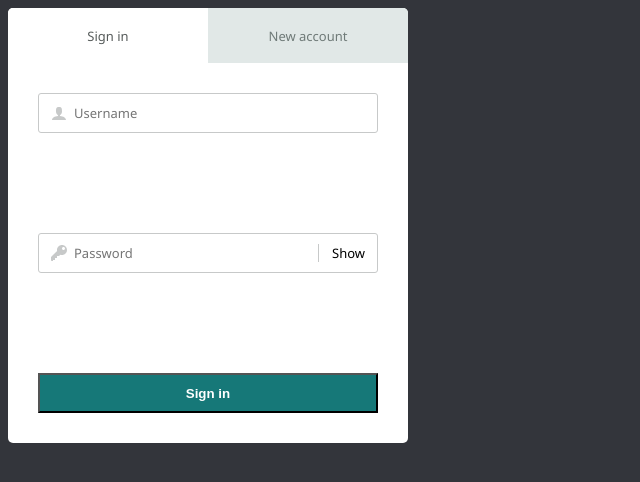
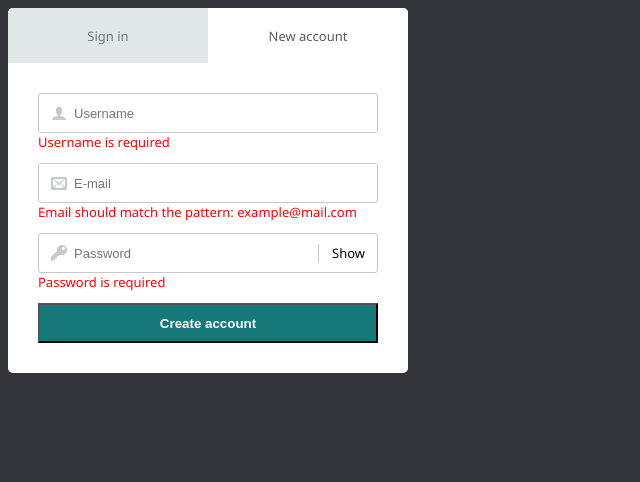
Before and after one commit to konstantovolkov/task-manager-diploma, a React (Create React App) app: page / in a window 1280 px wide. Shown: the top 482 px of the page, without its empty margins (0-640 px from the left). Built offline with nearby package versions, Linux system fonts and the light colour scheme; the HTML template or start-up script is replaced by a standard one.

Commit message:
Add validation alerts

```diff
--- a/src/App.tsx
+++ b/src/App.tsx
@@ -4,7 +4,8 @@ import { IconType, InputType } from './types/enums';
 import { TFormTypesRecord } from './types/TFormTypesRecord';
 import { IFormState } from './types/IFormState';
 
-const check = (isValid: (value: string) => boolean) => (value: string) => isValid(value)
+const check = (isValid: (value: string) => boolean) => (value: string) =>
+  isValid(value);
 
 const formConfig: TFormTypesRecord = {
   'Sign in': {
@@ -27,7 +28,7 @@ const formConfig: TFormTypesRecord = {
         Username: ${inputData.username}
         Password: ${inputData.password}`);
     },
-    submitButtonText: 'Sign in',
+    submitButtonText: 'Sign in'
   },
   'New account': {
     inputs: [
@@ -38,7 +39,7 @@ const formConfig: TFormTypesRecord = {
         icon: IconType.USER
       },
       {
-        type: InputType.EMAIL,
+        type: InputType.TEXT,
         placeholder: 'E-mail',
         name: 'email',
         icon: IconType.EMAIL
@@ -56,23 +57,41 @@ const formConfig: TFormTypesRecord = {
         Email: ${inputData.email}
         Password: ${inputData.password}`);
     },
-    submitButtonText: 'Create account'
+    submitButtonText: 'Create account',
+    validators: {
+      password: [
+        {
+          isValid: check(value => value.length > 0),
+          errorMessage: 'Password is required'
         },
-  validators: {
-    'password': {
+        {
           isValid: check(value => value.length > 6),
-      message: 'Password length must be more than 6',
+          errorMessage: "Password's length must be more than 6"
+        }
+      ],
+      username: [
+        {
+          isValid: check(value => value.length > 0),
+          errorMessage: 'Username is required'
         },
-    'username': {
+        {
           isValid: check(value => value.length < 15),
-      message: 'Username must be shorter than 15',
-    },
-    'email': {
+          errorMessage: 'Username must be shorter than 15'
+        }
+      ],
+      email: [
+        {
           isValid: check(value => {
             const regex = /^(([^<>()[\]\\.,;:\s@"]+(\.[^<>()[\]\\.,;:\s@"]+)*)|(".+"))@((\[[0-9]{1,3}\.[0-9]{1,3}\.[0-9]{1,3}\.[0-9]{1,3}])|(([a-zA-Z\-0-9]+\.)+[a-zA-Z]{2,}))$/;
             return regex.test(value);
           }),
-      message: 'Email should match the pattern: example@mail.com',
+          errorMessage: 'Email should match the pattern: example@mail.com'
+        },
+        {
+          isValid: check(value => value.length > 0),
+          errorMessage: 'Email is required'
+        }
+      ]
     }
   }
 };
--- a/src/components/AuthForm/AuthForm.tsx
+++ b/src/components/AuthForm/AuthForm.tsx
@@ -16,15 +16,15 @@ import { IFieldProps } from '../../types/IFieldProps';
 const HideableInputField = withHideButton(InputField);
 
 export const AuthForm: React.FC<IAuthFormProps> = ({ formConfig }) => {
-  const [formType, setFormType] = useState<FormType>(FormType.LOGIN);
+  const [formType, setFormType] = useState<FormType>(FormType.REGISTER);
   const { inputs, errors, handleSubmit, handleInputChange, reset } = useForm(
+    formConfig[formType].inputs.map(input => input.name),
     formConfig[formType].submitAction,
-    formConfig.validators
+    formConfig[formType].validators
   );
 
   const onToggle = (e: ChangeEvent<HTMLInputElement>) => {
     setFormType(e.target.value as FormType);
-    reset();
   };
 
   return (
@@ -46,15 +46,11 @@ export const AuthForm: React.FC<IAuthFormProps> = ({ formConfig }) => {
             value: inputs[inputConfig.name] || '',
             icon: inputConfig.icon ? (
               <Icon size={16} icon={inputConfig.icon} color={formIconColor} />
-            ) : null
+            ) : null,
+            errorMessage: errors[inputConfig.name]
           };
 
-          return (
-            <>
-              <RenderInput {...inputProps} />
-              <div>{errors[inputConfig.name]}</div>
-            </>
-          );
+          return <RenderInput {...inputProps} />;
         })}
         <SubmitButton>{formConfig[formType].submitButtonText}</SubmitButton>
       </FormContainer>
--- /dev/null
+++ b/src/components/InputField/InputAlert.tsx
@@ -0,0 +1,7 @@
+import styled from 'styled-components';
+
+export const InputAlert = styled.div`
+  position: absolute;
+  top: 100%;
+  color: red;
+`;
--- a/src/components/InputField/InputContainer.tsx
+++ b/src/components/InputField/InputContainer.tsx
@@ -12,6 +12,8 @@ export const InputContainer = styled.div`
   justify-content: stretch;
   align-items: stretch;
   position: relative;
+  font-family: Segoe UI, Frutiger, Frutiger Linotype, Dejavu Sans,
+    Helvetica Neue, Arial, sans-serif;
 
   & svg {
     position: absolute;
@@ -42,8 +44,6 @@ export const InputContainer = styled.div`
     border-radius: 3px;
     outline: none;
     padding-left: ${getAlignment(35, 10)};
-    font-family: Segoe UI, Frutiger, Frutiger Linotype, Dejavu Sans,
-      Helvetica Neue, Arial, sans-serif;
     font-size: 13px;
   }
 `;
--- a/src/components/InputField/InputField.tsx
+++ b/src/components/InputField/InputField.tsx
@@ -1,6 +1,7 @@
 import React from 'react';
 import { InputContainer } from './InputContainer';
 import { IFieldProps } from '../../types/IFieldProps';
+import { InputAlert } from './InputAlert';
 
 export const InputField: React.FC<IFieldProps> = ({
   type,
@@ -9,6 +10,7 @@ export const InputField: React.FC<IFieldProps> = ({
   onChange,
   value,
   icon,
+  errorMessage,
   children
 }) => {
   return (
@@ -19,11 +21,11 @@ export const InputField: React.FC<IFieldProps> = ({
         type={type}
         onChange={onChange}
         value={value}
+        onInvalid={e => e.preventDefault()}
       />
-      <>
-        {icon}
-        {children}
-      </>
+      {icon}
+      {children}
+      <InputAlert>{errorMessage}</InputAlert>
     </InputContainer>
   );
 };
--- a/src/hooks/useForm.ts
+++ b/src/hooks/useForm.ts
@@ -1,4 +1,10 @@
-import { useState, ChangeEvent, FormEvent } from 'react';
+import {
+  useState,
+  ChangeEvent,
+  FormEvent,
+  useEffect,
+  useCallback
+} from 'react';
 import { IFormState } from '../types/IFormState';
 import { IFormSubmitAction } from '../types/IFormSubmitAction';
 import { IValidator } from '../types/TFormTypesRecord';
@@ -6,45 +12,62 @@ import { IValidator } from '../types/TFormTypesRecord';
 //вернуть объект ошибок с ключом - именем поля
 // если ошибки есть - аутентификации не происходит
 
-export const useForm = (formSubmitHandler: IFormSubmitAction, validatorsConfig?: any) => {
-  const [inputs, setInputs] = useState<IFormState>({});
+export const useForm = (
+  inputNames: string[],
+  formSubmitHandler: IFormSubmitAction,
+  validatorsConfig?: IValidator
+) => {
+  const getErrors = useCallback(
+    (values: IFormState) => {
+      let errors: { [inputName: string]: string } = {};
+
+      if (validatorsConfig) {
+        Object.keys(values).forEach(inputName => {
+          const firstError = validatorsConfig[inputName]
+            .filter(validatorObj => {
+              return !validatorObj.isValid(values[inputName]);
+            })
+            .map(validatorObj => {
+              return validatorObj.errorMessage;
+            })[0];
+
+          if (firstError) {
+            errors[inputName] = firstError;
+          }
+        });
+      }
+
+      return errors;
+    },
+    [validatorsConfig]
+  );
+  const [inputs, setInputs] = useState<IFormState>(
+    Object.assign({}, ...inputNames.map(inputName => ({ [inputName]: '' })))
+  );
   const [errors, setErrors] = useState<{ [inputName: string]: string }>({});
-  const [validator, setValidate] = useState<IValidator>(validatorsConfig);
+  const [isSubmitting, setIsSubmitting] = useState<boolean>(false);
+
+  useEffect(() => {
+    setErrors(getErrors(inputs));
+  }, [inputs, getErrors]);
 
   const handleSubmit = (e: FormEvent<HTMLFormElement>) => {
     e.preventDefault();
 
+    setIsSubmitting(true);
     formSubmitHandler(inputs);
   };
 
   const handleInputChange = (e: ChangeEvent<HTMLInputElement>) => {
     e.persist();
 
-    const inputName = e.target.name;
+    const { name, value } = e.target;
 
     setInputs(inputs => ({
       ...inputs,
-      [inputName]: e.target.value.toString()
+      [name]: value.trim()
     }));
-
-    console.log(e.target.value)
-    console.log(inputs[inputName])
-
-    //setErrors({ username: 'loh' });
-
   };
-
-  const getErrors = (values: IFormState) => {
-    const errors: { [inputName: string]: string } = {};
-
-    Object.keys(inputs).forEach(inputName => {
-      if (!validator[inputName].isValid(values[inputName])) {
-        errors[inputName] = validator[inputName].message;
-      }
-    })
-
-    return errors;
-  }
 
   const reset = () => {
     setInputs({});
--- a/src/types/IFieldProps.ts
+++ b/src/types/IFieldProps.ts
@@ -7,5 +7,6 @@ export interface IFieldProps {
   onChange: React.ChangeEventHandler<HTMLInputElement>;
   value: string | number;
   icon?: React.ReactNode;
+  errorMessage: string;
   children?: any;
 }
```
Also changed, not shown: src/types/TFormTypesRecord.ts (+5 -8 lines). Lines whose indentation alone changed are shown as unchanged.
